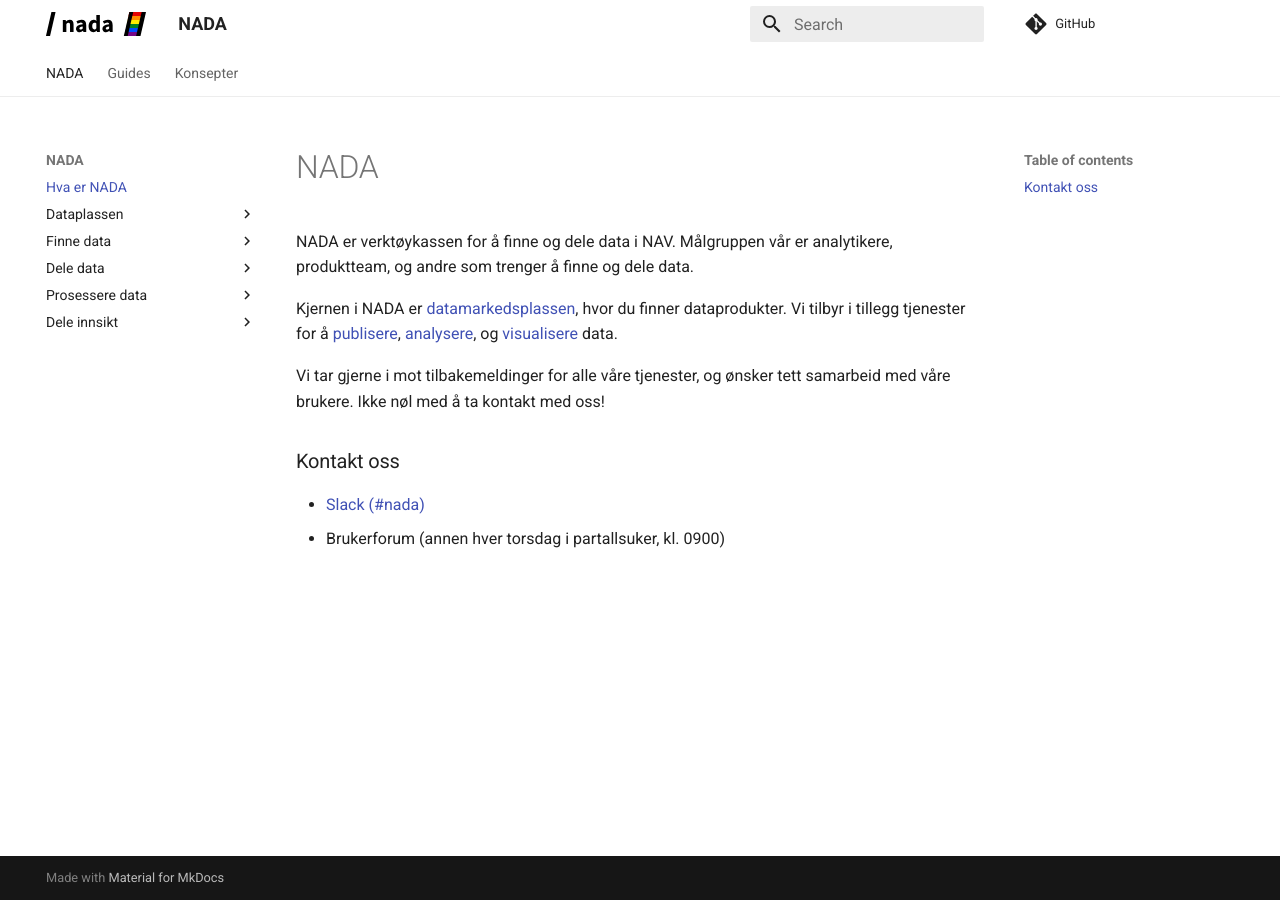
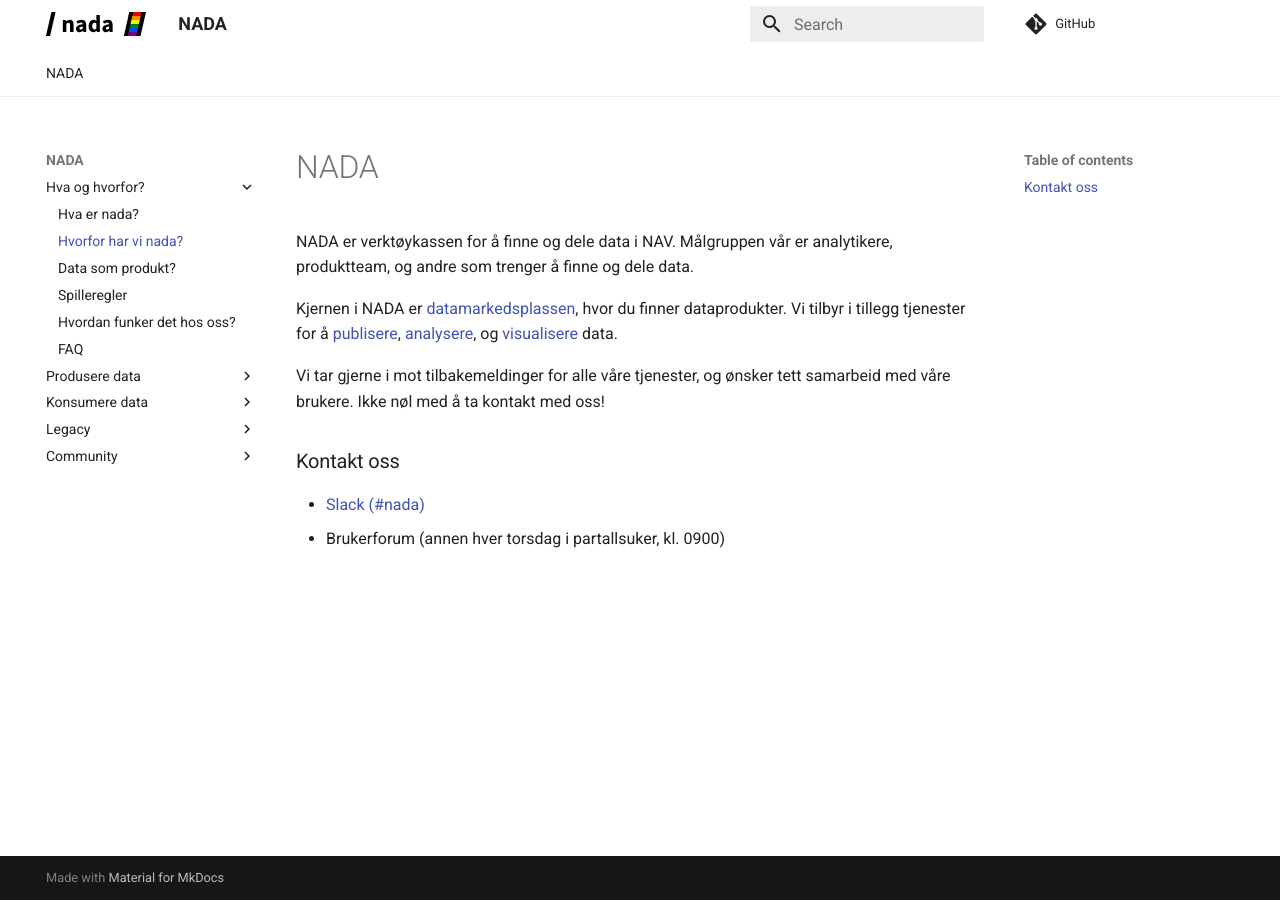
Before and after one commit to navikt/nada, an MkDocs documentation site: the page built from docs/index.md, in a window 1280 px wide. Built offline with MkDocs 1.6.1 and Material for MkDocs 9.7.7, drawn with Linux system fonts in a browser that asks for light colours; comment, search, counter and statistics services are not loaded.

Commit message:
Endring i struktur

```diff
--- a/mkdocs.yml
+++ b/mkdocs.yml
@@ -46,47 +46,59 @@ markdown_extensions:
       custom_checkbox: true
 nav:
   - NADA:
-    - Hva er NADA: index.md
-    - Dataplassen:
-      - Lag service account: dataplassen/lag-serviceaccount.md
-      - Tilgangsstyring: dataplassen/tilgangsstyring.md
-    - Finne data:
-      - NAV data: finne-data/navdata.md
-    - Dele data:
-      - Dataprodukt: dele-data/dataprodukt.md
-      - Lage dataprodukt: dele-data/lage-dataprodukt.md
-      - Last opp fil: dele-data/laste-opp-fil.md
-      - Registrere dataprodukt: dele-data/registrere-dataprodukt.md
-    - Prosessere data:
-      - Kom i gang: prosessere-data/getting-started.md
-      - Notebooks på GCP: prosessere-data/notebooks.md
-      - Onprem:
-        - Kom i gang: prosessere-data/onprem/getting-started.md
-        - Airflow: prosessere-data/onprem/airflow.md
-        - Jupyterhub: prosessere-data/onprem/jupyterhub.md
-        - Vault: prosessere-data/onprem/vault.md
-        - Dataverk:
-          - Hva er dataverk: prosessere-data/onprem/dataverk/hva-er-dataverk.md
-          - Metadata: prosessere-data/onprem/dataverk/metadata.md
-          - Publisering fra GCP: prosessere-data/onprem/dataverk/publisering-fra-gcp.md
-          - Slette datapakker: prosessere-data/onprem/dataverk/slette-datapakker.md
-          - Settings:
-            - Settingsfil: prosessere-data/onprem/dataverk/settings/settings.md
-            - Postgres konfigurasjon: prosessere-data/onprem/dataverk/settings/postgres.md
-      - Skedulering på GCP:
-        - Cloud composer: prosessere-data/skedulering/cloud-composer.md
-        - Naisjobs: prosessere-data/skedulering/naisjobs.md
-        - Notebook GCP CronJob: prosessere-data/skedulering/notebook-gcp-cronjob.md
-        - Scheduled query: prosessere-data/skedulering/scheduled-query.md
-    - Dele innsikt:
-      - Metabase: dele-innsikt/metabase.md
-      - Datapakke: dele-innsikt/datapakker.md
-      - Datafortelling: dele-innsikt/datafortelling.md
-      - Publisere datapakker: dele-innsikt/publisere-datapakker.md
-  - Guides:
-    - ETL på NAIS: guider/etl-paa-nais.md
-    - FAQ: guider/faq.md
-  - Konsepter:
-    - Data mesh: konsepter/data-mesh.md
-    - Datafortelling: konsepter/datafortelling.md
-    - Dataprodukt: konsepter/dataprodukt.md
+    - Hva og hvorfor?:
+      - Hva er nada?: konsepter/data-mesh.md
+      - Hvorfor har vi nada?: index.md
+      - Data som produkt?: dele-data/dataprodukt.md
+      - Spilleregler: ""
+      - Hvordan funker det hos oss?: prosessere-data/getting-started.md
+      - FAQ: ""
+    - Produsere data:
+      - Bygge produkt:
+        - Innhente: ""
+        - Transformere: ""
+        - Kvalitetssikre: ""
+        - Laste data: ""
+        - Skedulere:
+           - Cloud composer: prosessere-data/skedulering/cloud-composer.md
+           - Naisjobs: prosessere-data/skedulering/naisjobs.md
+           - Notebook GCP CronJob: prosessere-data/skedulering/notebook-gcp-cronjob.md
+           - Scheduled query: prosessere-data/skedulering/scheduled-query.md
+        - Registrere: dele-data/registrere-dataprodukt.md
+        - Deploye: ""
+      - Forvalte:
+        - Tilgangsstyre: dataplassen/tilgangsstyring.md
+        - Overvåke: ""
+        - Avvikle: ""
+      - Tutorials:
+        - ETL på NAIS: guider/etl-paa-nais.md
+        - Laste opp fil: dele-data/laste-opp-fil.md
+    - Konsumere data:
+      - Finne og forstå: finne-data/navdata.md
+      - Få tilgang:
+        - Personlig bruker: ""
+        - Serviceaccounts: dataplassen/lag-serviceaccount.md
+      - Finne innsikt:
+        - Notebooks på GCP: prosessere-data/notebooks.md
+      - Dele innsikt:
+        - Datafortelling: dele-innsikt/datafortelling.md
+        - Metabase: dele-innsikt/metabase.md
+    - Legacy:
+      - KNADA on-prem:
+          - Kom i gang: prosessere-data/onprem/getting-started.md
+          - Airflow: prosessere-data/onprem/airflow.md
+          - Jupyterhub: prosessere-data/onprem/jupyterhub.md
+          - Vault: prosessere-data/onprem/vault.md
+          - Dataverk:
+              - Hva er dataverk: prosessere-data/onprem/dataverk/hva-er-dataverk.md
+              - Metadata: prosessere-data/onprem/dataverk/metadata.md
+              - Publisering fra GCP: prosessere-data/onprem/dataverk/publisering-fra-gcp.md
+              - Slette datapakker: prosessere-data/onprem/dataverk/slette-datapakker.md
+              - Settings:
+                  - Settingsfil: prosessere-data/onprem/dataverk/settings/settings.md
+                  - Postgres konfigurasjon: prosessere-data/onprem/dataverk/settings/postgres.md
+      - Datapakker:
+        - Datapakke: dele-innsikt/datapakker.md
+        - Publisere: dele-innsikt/publisere-datapakker.md
+    - Community:
+      - Guider: ""
```
